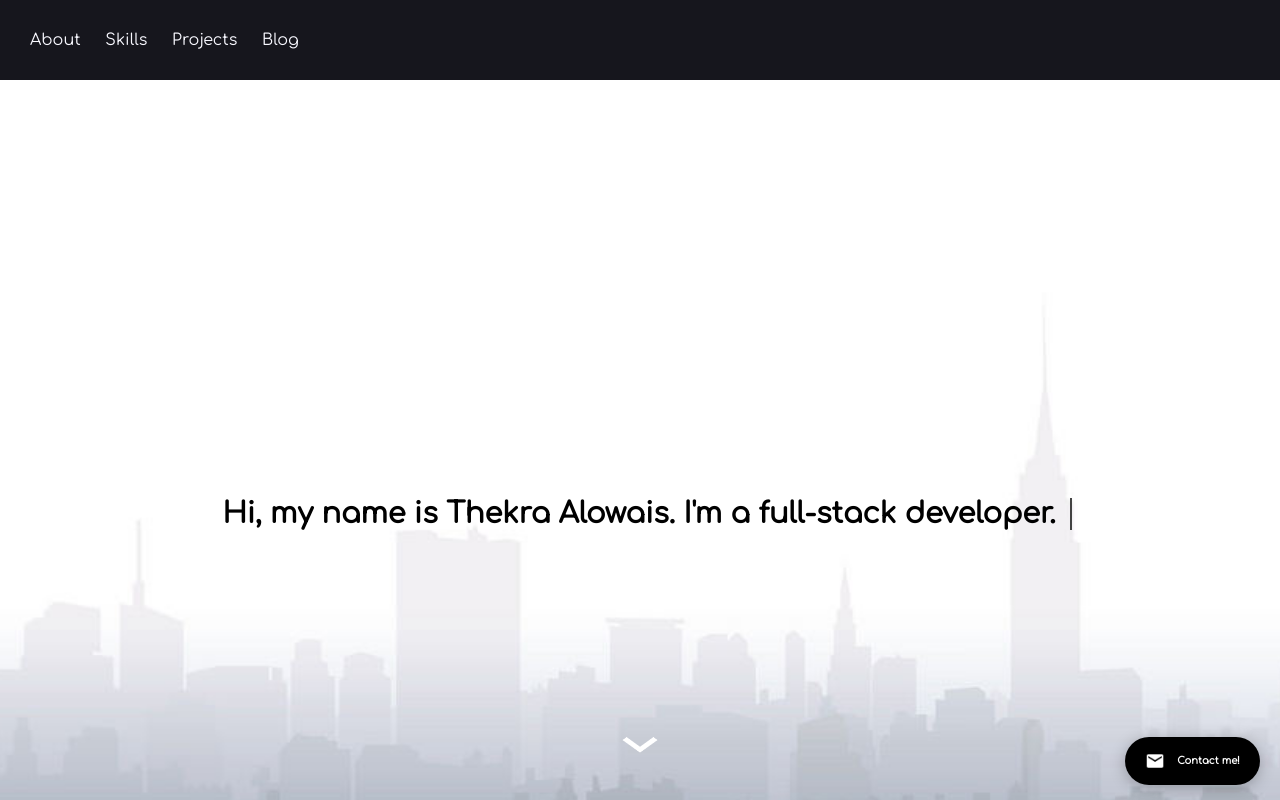
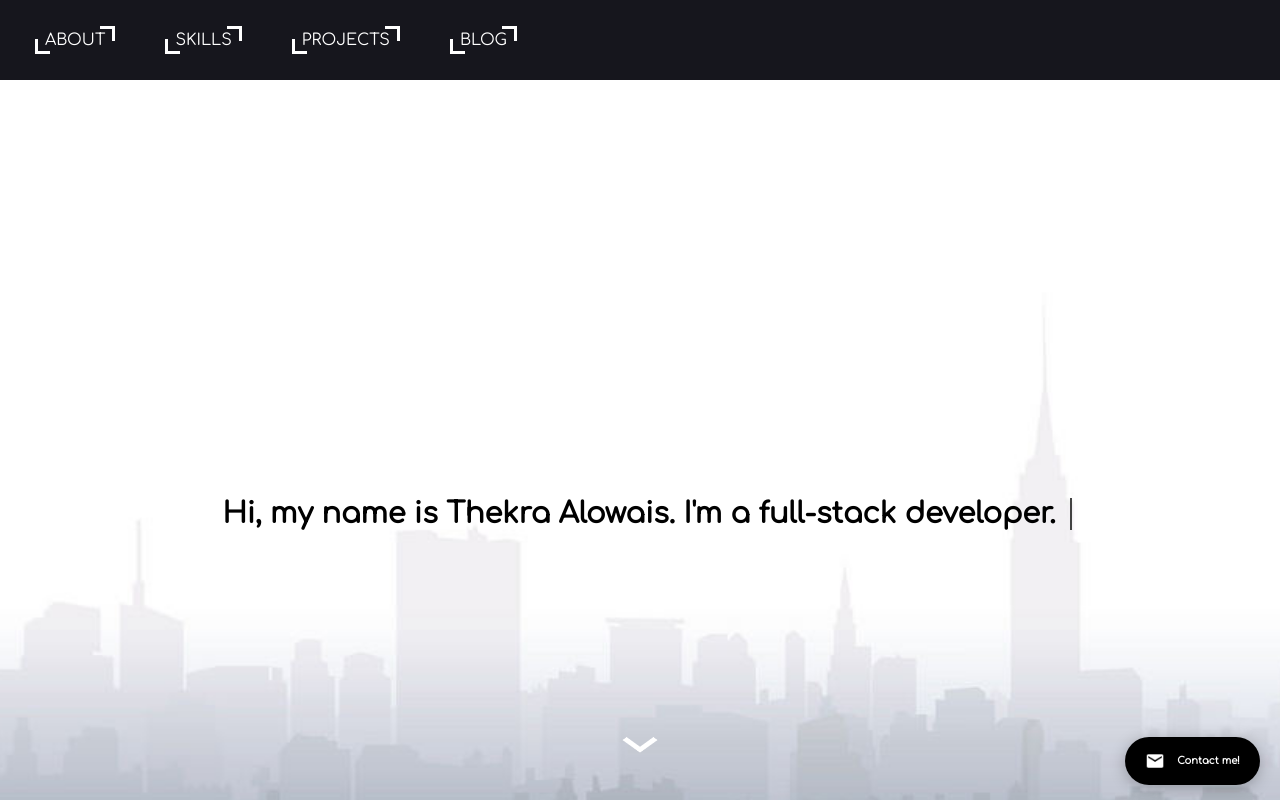
Before and after one commit to Thekraalowais/portfolio, a plain HTML site: page index.html in a window 1280 px wide. Shown: the top 800 px of the page. Drawn offline with nearby package versions, Linux system fonts and the light colour scheme.

Commit message:
nav css effect

```diff
--- a/index.html
+++ b/index.html
@@ -15,9 +15,25 @@
   <body>
     <nav>
       <div>
-        <a href="#about">About</a> <a href="#skills">Skills</a>
+        <!-- <ul> -->
+        <!-- <li> -->
+        <a href="#about">About</a>
+        <!-- </li> -->
+        <!-- <li> -->
+        <a href="#skills">Skills</a>
+        <!-- </li> -->
+        <!-- </li> -->
+
+        <!-- <li> -->
         <a href="#projects">Projects</a>
+        <!-- </li> -->
+        <!-- </li> -->
+
+        <!-- <li> -->
         <a href="https://thekradev.wordpress.com/">Blog</a>
+        <!-- </li> -->
+        <!-- </ul> -->
+        <!-- </li> -->
       </div>
     </nav>
     <div class="landing-page">
--- a/style.css
+++ b/style.css
@@ -7,7 +7,7 @@ body {
   font-family: "Noto Serif SC", serif;
   font-family: "Comfortaa", cursive;
 }
-nav {
+nav div {
   position: fixed;
   top: 0;
   right: 0;
@@ -19,6 +19,52 @@ nav {
   display: flex;
   align-items: center;
   z-index: 1;
+}
+nav div a {
+  position: relative;
+  display: block;
+  text-align: center;
+  margin: 0 25px;
+  color: white;
+  text-decoration: none;
+  text-transform: uppercase;
+  transition: 0.5s;
+  padding: 5px 10px;
+}
+
+nav div a:before {
+  content: "";
+  position: absolute;
+  bottom: 0px;
+  left: 0px;
+  width: 12px;
+  height: 12px;
+  /* background: #f00; */
+  border: 3px solid white;
+  border-width: 0 0 3px 3px;
+  transition: 0.5s;
+  opacity: 1;
+}
+nav div a:hover:before {
+  bottom: -8px;
+  left: -8px;
+}
+nav div a:after {
+  content: "";
+  position: absolute;
+  top: 0px;
+  right: 0px;
+  width: 12px;
+  height: 12px;
+  /* background: #f00; */
+  border: 3px solid white;
+  border-width: 3px 3px 0 0;
+  transition: 0.5s;
+  opacity: 1;
+}
+nav div a:hover:after {
+  top: -8px;
+  right: -8px;
 }
 .github,
 .linkedin {
```
